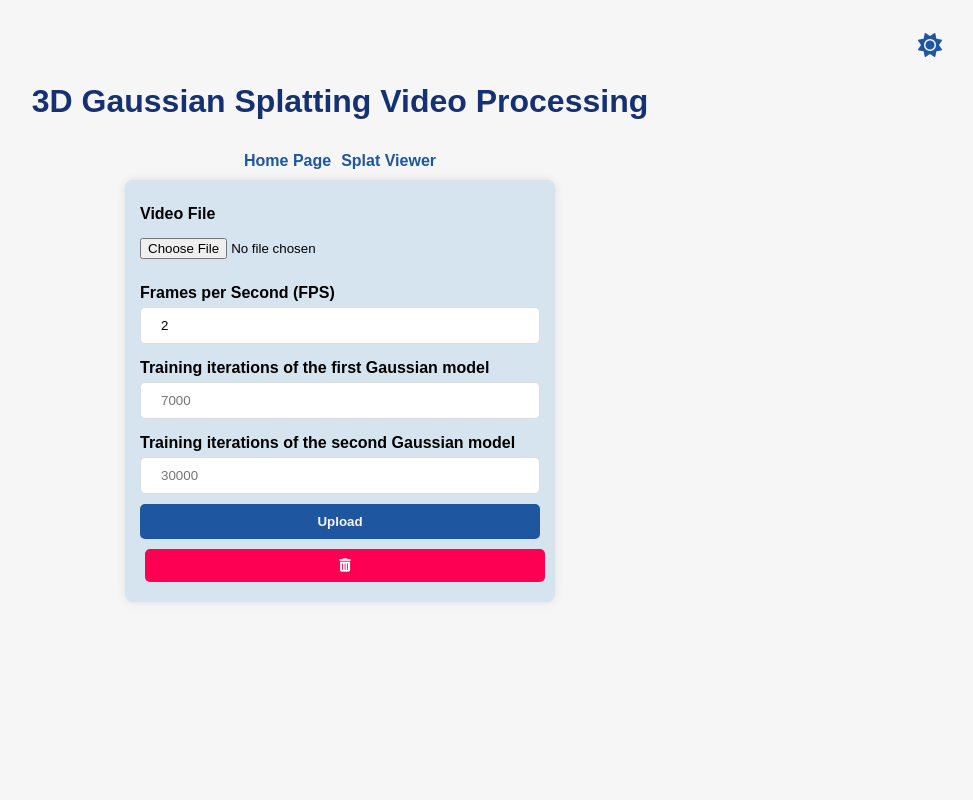
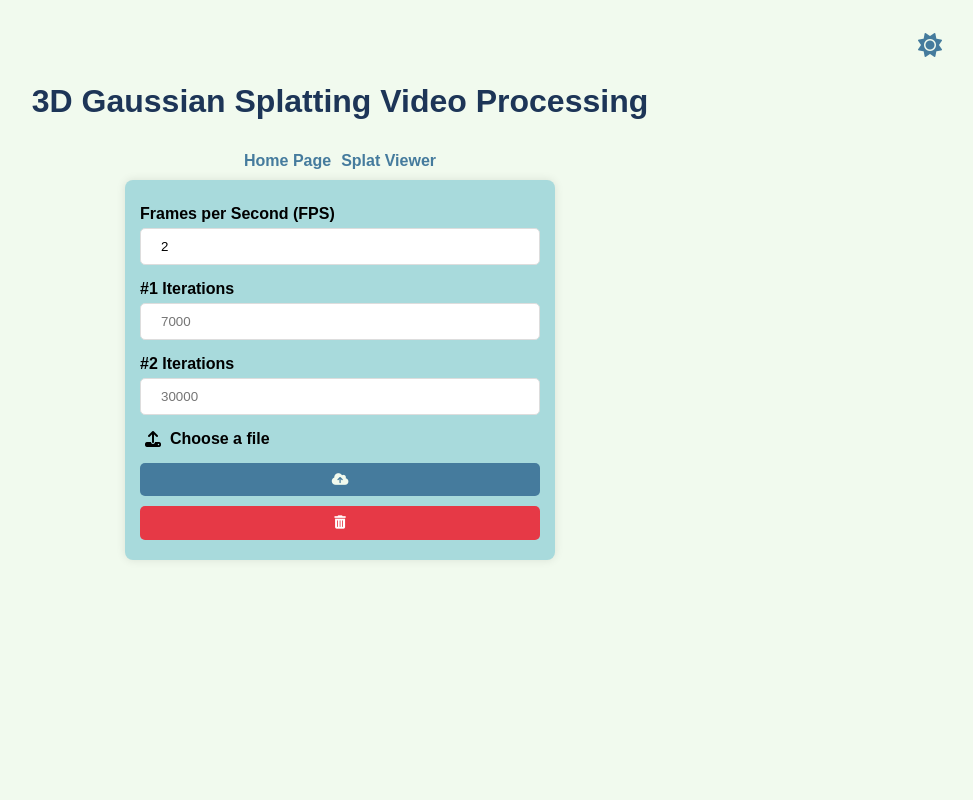
Before and after one commit to Raul-Villegas23/my_flask_app, a Flask app: page /upload in a window 1280 px wide. Shown: the whole page, without its empty margins (300-1273 px from the left). Run offline with Flask 3, Linux system fonts and the light colour scheme; some libraries are stand-ins or nearby versions.

Commit message:
Update colors and styles in UI

```diff
--- a/static/_colors.scss
+++ b/static/_colors.scss
@@ -1,12 +1,9 @@
 // Light theme colors
-$first-color: #f6f6f6;
-$second-color: #d6e4f0;
-$third-color: #1e56a0;
-$fourth-color: #163172;
-$fifth-color: #fbf9fa;
-$sixth-color: #fd0054;
-$seventh-color: #a80038;
-$eigth-color: #2b2024;
+$first-color: #F1FAEE;
+$second-color: #A8DADC;
+$third-color: #457B9D;
+$fourth-color: #1D3557;
+$fifth-color: #E63946;
 
 // Dark theme colors
 $dark-first-color: #152744;
--- a/static/_dark-theme.scss
+++ b/static/_dark-theme.scss
@@ -3,7 +3,7 @@
 /* Dark Mode Styles for Body */
 body.dark-theme {
   background-color: $dark-first-color;
-  color: $fifth-color;
+  color: $first-color;
 }
 
 /* Dark Mode Styles for H1 and Links */
@@ -38,8 +38,25 @@ body.dark-theme button {
 
 body.dark-theme input[type='submit'] {
   background-color: $dark-third-color;
+  color: $first-color;
 }
 
 body.dark-theme input[type='submit']:hover {
   background-color: darken($dark-third-color, 10%);
 }
+body.dark-theme .upload-button {
+  background-color: $dark-fourth-color;
+  color: $dark-first-color;
+}
+
+body.dark-theme .upload-button:hover {
+  background-color: darken($dark-fourth-color, 10%);
+}
+
+body.dark-theme .cleanupButton {
+  color: $dark-first-color;
+}
+
+body.dark-theme .cleanupButton:hover {
+  color: darken($dark-first-color, 10%);
+}
--- a/static/main.css
+++ b/static/main.css
@@ -1,7 +1,7 @@
 /* Dark Mode Styles for Body */
 body.dark-theme {
   background-color: #152744;
-  color: #fbf9fa;
+  color: #F1FAEE;
 }
 
 /* Dark Mode Styles for H1 and Links */
@@ -36,25 +36,43 @@ body.dark-theme button {
 
 body.dark-theme input[type=submit] {
   background-color: #61d2b4;
+  color: #F1FAEE;
 }
 
 body.dark-theme input[type=submit]:hover {
   background-color: #39c7a1;
 }
 
+body.dark-theme .upload-button {
+  background-color: #9dfdc7;
+  color: #152744;
+}
+
+body.dark-theme .upload-button:hover {
+  background-color: #6bfcaa;
+}
+
+body.dark-theme .cleanupButton {
+  color: #152744;
+}
+
+body.dark-theme .cleanupButton:hover {
+  color: #09111d;
+}
+
 body {
-  font-family: Arial, sans-serif;
-  background-color: #f6f6f6;
+  font-family: "Plus Jakarta Sans", sans-serif;
+  background-color: #F1FAEE;
   padding: 20px;
 }
 
 h1 {
-  color: #163172;
+  color: #1D3557;
   text-align: center;
 }
 
 a {
-  color: #1e56a0;
+  color: #457B9D;
   text-decoration: none;
   font-weight: bold;
   margin: 0 5px;
@@ -76,7 +94,7 @@ form {
   max-width: 400px;
   margin: 0 auto;
   padding: 15px;
-  background-color: #d6e4f0;
+  background-color: #A8DADC;
   border-radius: 8px;
   box-shadow: 0 0 10px rgba(0, 0, 0, 0.1);
   transition: transform 0.3s ease, box-shadow 0.3s ease;
@@ -98,14 +116,14 @@ button {
 }
 
 input[type=submit] {
-  background-color: #1e56a0;
-  color: #f6f6f6;
+  background-color: #457B9D;
+  color: #F1FAEE;
   border: none;
   cursor: pointer;
   font-weight: bold;
 }
 input[type=submit]:hover {
-  background-color: #163f75;
+  background-color: #355f7a;
 }
 
 label {
@@ -122,18 +140,51 @@ input[type=file]:focus {
   outline: none;
 }
 
-#cleanupButton {
-  background-color: #fd0054;
+.file-label {
+  display: inline-block;
+  position: relative;
+  padding-left: 30px;
+  cursor: pointer;
+  margin-bottom: 10px;
+}
+
+.file-input {
+  display: none;
+}
+
+.fa-upload {
+  position: absolute;
+  left: 5px;
+  top: 50%;
+  transform: translateY(-50%);
+}
+
+.cleanupButton {
+  background-color: #E63946;
   color: white;
   border: none;
   cursor: pointer;
   font-weight: bold;
   padding: 10px 20px;
   border-radius: 5px;
-  margin: 5px;
 }
-#cleanupButton:hover {
-  background-color: #ca0043;
+.cleanupButton:hover {
+  background-color: #d21a28;
+}
+
+.upload-button {
+  background-color: #457B9D;
+  color: #F1FAEE;
+  border: none;
+  cursor: pointer;
+  font-weight: bold;
+  padding: 10px 20px; /* Adjust padding as needed */
+  border-radius: 5px;
+  transition: background-color 0.3s ease; /* Add transition effect */
+}
+
+.upload-button:hover {
+  background-color: #355f7a;
 }
 
 .button-container {
@@ -158,14 +209,14 @@ input[type=file]:focus {
   margin-left: auto;
   /* Light Mode Styles */
   background-color: transparent; /* Background color for light mode */
-  color: #1e56a0; /* Text color for light mode */
+  color: #457B9D; /* Text color for light mode */
   border: none;
   /* Hover effect for light mode */
   /* Dark Mode Styles */
   /* Styles for Font Awesome icons */
 }
 .dark-mode-toggle:hover {
-  color: #163f75; /* Darken the color by 10% on hover in light mode */
+  color: #355f7a; /* Darken the color by 10% on hover in light mode */
 }
 .dark-mode-toggle.dark-theme {
   background-color: transparent; /* Background color for dark mode */
--- a/static/main.scss
+++ b/static/main.scss
@@ -3,7 +3,7 @@
 @import 'dark-theme';
 
 body {
-    font-family: Arial, sans-serif;
+    font-family: 'Plus Jakarta Sans', sans-serif;
     background-color: $first-color;
     padding: 20px;
 }
@@ -81,20 +81,52 @@ input[type='file'] {
         outline: none;
     }
 }
+.file-label {
+    display: inline-block;
+    position: relative;
+    padding-left: 30px; // Adjust icon position
+    cursor: pointer;
+    margin-bottom: 10px;
+}
 
-#cleanupButton {
-    background-color: $sixth-color;
+.file-input {
+    display: none;
+}
+
+.fa-upload {
+    position: absolute;
+    left: 5px; // Adjust icon position
+    top: 50%;
+    transform: translateY(-50%);
+}
+
+.cleanupButton {
+    background-color: $fifth-color;
     color: white;
     border: none;
     cursor: pointer;
     font-weight: bold;
     padding: 10px 20px;
     border-radius: 5px;
-    margin: 5px;
     &:hover {
-        background-color: darken($sixth-color, 10%);
+        background-color: darken($fifth-color, 10%);
     }
 }
+.upload-button {
+    background-color: $third-color;
+    color: $first-color;
+    border: none;
+    cursor: pointer;
+    font-weight: bold;
+    padding: 10px 20px; /* Adjust padding as needed */
+    border-radius: 5px;
+    transition: background-color 0.3s ease; /* Add transition effect */
+}
+
+.upload-button:hover {
+    background-color: darken($third-color, 10%);
+}
+
 
 .button-container {
     text-align: center;
--- a/templates/upload.html
+++ b/templates/upload.html
@@ -26,23 +26,36 @@
 
         <form method="post" enctype="multipart/form-data">
 
-            <label for="file">Video File</label>
-            <input type="file" id="file" name="file">
-
             <label for="fps">Frames per Second (FPS)</label>
             <input type="text" id="fps" name="fps" value="2" >
 
-            <label for="iterations_1">Training iterations of the first Gaussian model</label>
+            <label for="iterations_1">#1 Iterations</label>
             <input type="text" id="iterations_1" name="iterations_1" placeholder="7000" required>
 
-            <label for="iterations_2">Training iterations of the second Gaussian model</label>
+            <label for="iterations_2">#2 Iterations</label>
             <input type="text" id="iterations_2" name="iterations_2" placeholder="30000" required>
 
-            <input type="submit" value="Upload">
+            <label for="file" class="file-label">
+                <i class="fas fa-upload"></i> <!-- Upload icon -->
+                <span id="file-label-text">Choose a file</span>
+            </label>
+            <input type="file" id="file" name="file" class="file-input" onchange="displayFileName(this)">
+
+            <script>
+                function displayFileName(input) {
+                    const fileName = input.files[0].name;
+                    document.getElementById('file-label-text').textContent = fileName;
+                }
+            </script>
+            <input type="file" id="file" name="file" class="file-input">
+            <button class="upload-button">
+                <i class="fas fa-cloud-upload-alt"></i> <!-- Upload icon -->
+            </button>
             <!-- Replace the Delete button with a trash can icon -->
-            <button id="cleanupButton">
+            <button class="cleanupButton" id="cleanupButton">
                 <i class="fas fa-trash-alt"></i> <!-- Trash can icon -->
             </button>
+
         </form>
         <script src="{{ url_for('static', filename='cleanup.js') }}"></script>
         <script src="{{ url_for('static', filename='dark-mode.js') }}"></script>
```
Also changed, not shown: README.md, 1 other file.
